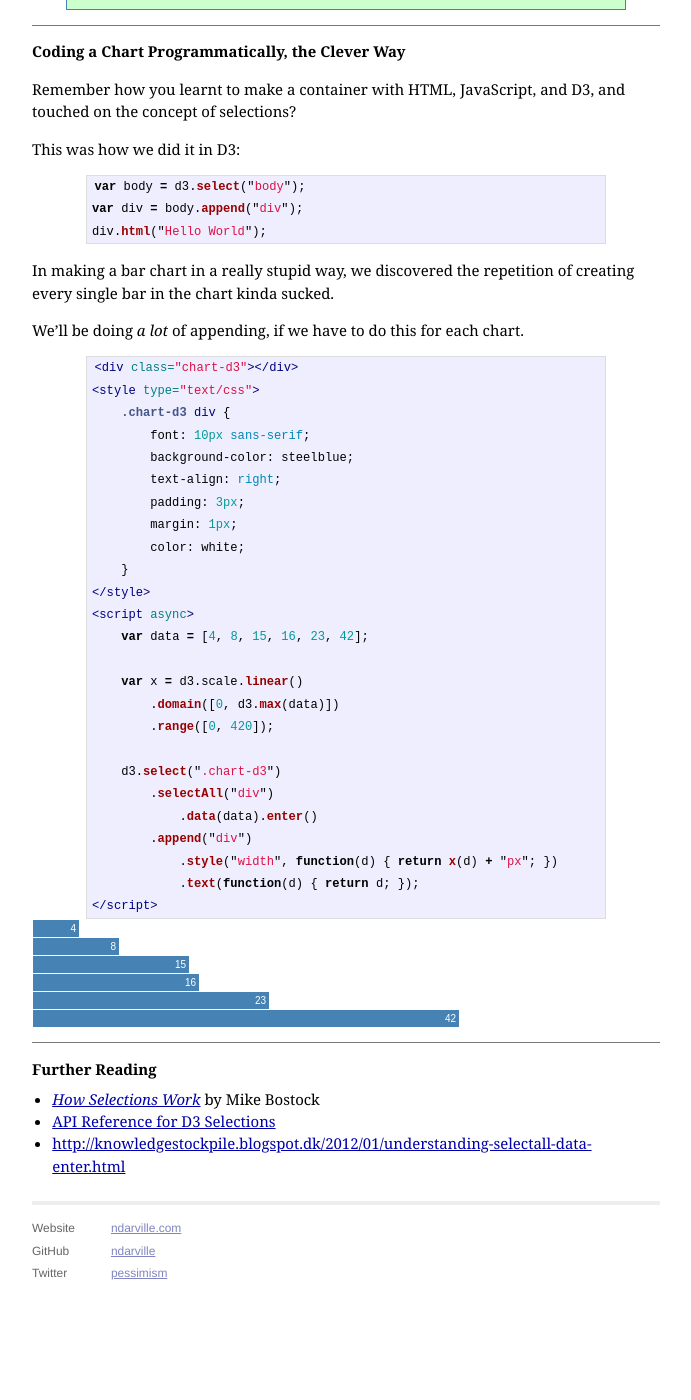
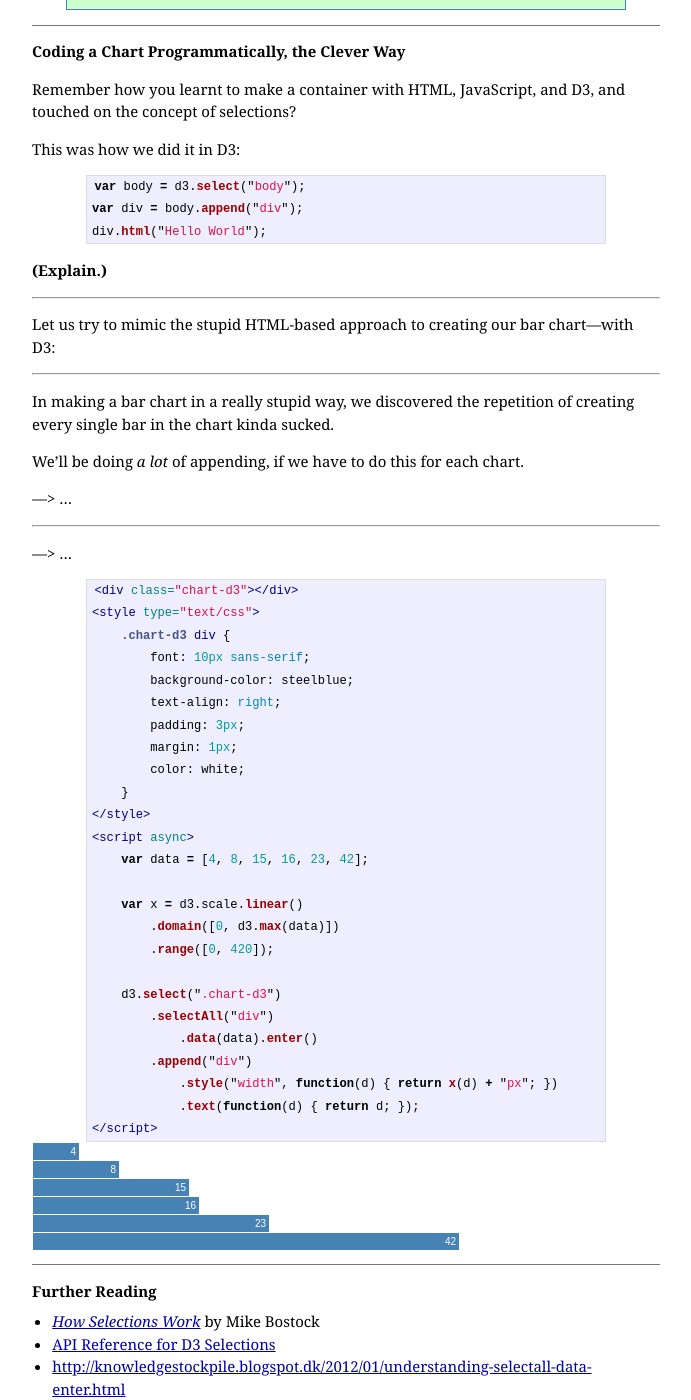
Before and after one commit to ndarville/ndarville.github.io, a Jekyll site: the page built from _posts/2013-11-10-a-bar-chart.markdown, in a window 1280 px wide and 1400 px high, scrolled down 4012 px. Shown: the whole window, without its empty margins (294-985 px from the left). Built offline with Jekyll 4.4.1, drawn with Linux system fonts in a browser that asks for light colours; Markdown is read by kramdown in place of the engine named in the settings; before the commit the page ends 5308 px from its top, so only the background shows below that; some of the changed text lies outside the part shown.

Commit message:
Latest updates to bar-chart tutorial

````diff
--- a/_posts/2013-11-10-a-bar-chart.markdown
+++ b/_posts/2013-11-10-a-bar-chart.markdown
@@ -246,9 +246,23 @@ var div = body.append("div");
 div.html("Hello World");
 ```
 
+**(Explain.)**
+
+* * *
+
+Let us try to mimic the stupid HTML-based approach to creating our bar chart---with D3:
+
+* * *
+
 In making a bar chart in a really stupid way, we discovered the repetition of creating every single bar in the chart kinda sucked.
 
 We'll be doing *a lot* of appending, if we have to do this for each chart.
+
+---> ...
+
+* * *
+
+---> ...
 
 ```html
 <div class="chart-d3"></div>
@@ -309,6 +323,7 @@ We'll be doing *a lot* of appending, if we have to do this for each chart.
 * <i>[How Selections Work][selections-howto]</i> by Mike Bostock
 * [API Reference for D3 Selections][selections-api]
 * <http://knowledgestockpile.blogspot.dk/2012/01/understanding-selectall-data-enter.html>
+* <http://bost.ocks.org/mike/nest/>
 
 
 [example]: http://codepen.io/mbostock/pen/Jaemg
````
